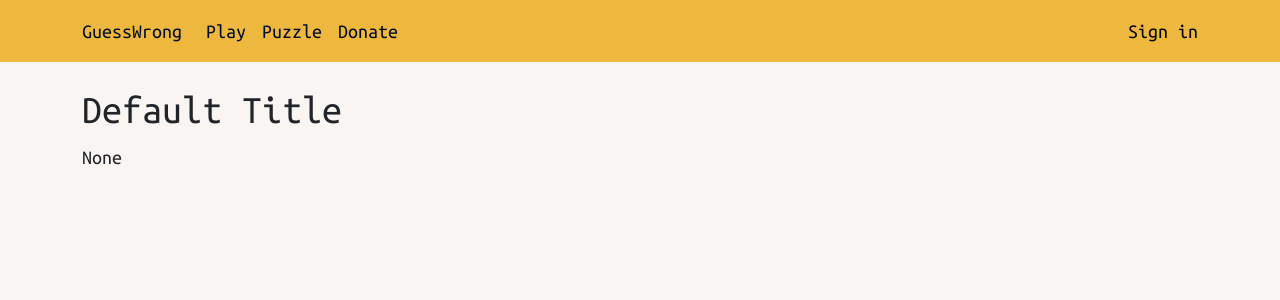
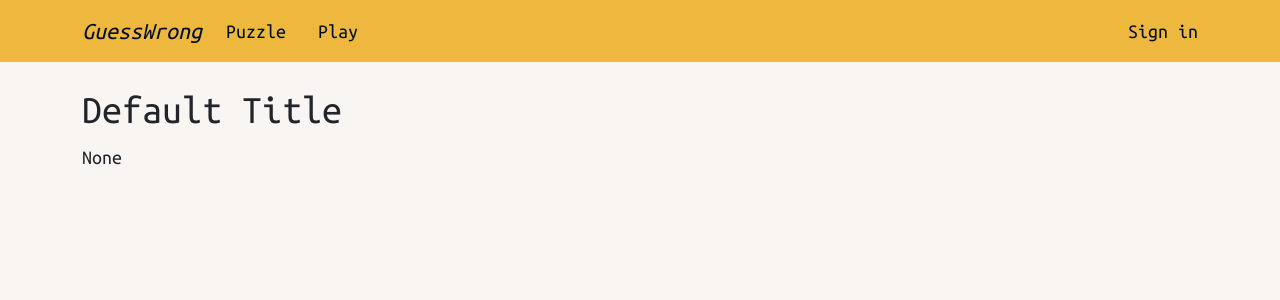
Before and after one commit to grenkoff/guess-wrong, a Django app: page / in a window 1280 px wide. Shown: the top 300 px of the page. Run offline with Django 5.2, Linux system fonts and the light colour scheme; data comes from the database, SQL or seed files in the repository; parts of the project's set-up code (start-up, migrations or seed data) failed here and were passed over; some libraries are stand-ins or nearby versions.

Commit message:
fix: navbar css

```diff
--- a/pages/templates/base.html
+++ b/pages/templates/base.html
@@ -12,6 +12,7 @@
     <meta name="viewport" content="width=device-width, initial-scale=1.0">
     <script src="https://accounts.google.com/gsi/client" async></script>
     <link href="{% static 'bootstrap-5.3.3-dist/css/bootstrap.min.css' %}" rel="stylesheet"/>
+    <link href="https://cdn.jsdelivr.net/npm/bootstrap-icons@1.5.0/font/bootstrap-icons.css" rel="stylesheet" >
     <link href="https://fonts.googleapis.com/css2?family=Ubuntu+Mono&display=swap" rel="stylesheet">
     <link href="{% static 'css/base.css' %}" rel="stylesheet" />
     <link href="{% static 'css/navbar.css' %}" rel="stylesheet" />
--- a/pages/templates/navbar.html
+++ b/pages/templates/navbar.html
@@ -1,33 +1,63 @@
 {% load static %}
 <nav class="navbar navbar-expand-lg bg-body-tertiary">
-  <div class="container">
-    <a class="navbar-brand" href="{% url 'pages:home' %}">GuessWrong</a>
-    <button class="navbar-toggler" type="button" data-bs-toggle="collapse" data-bs-target="#navbarText" aria-controls="navbarText" aria-expanded="false" aria-label="Toggle navigation">
-      <span class="navbar-toggler-icon"></span>
+  <div class="container position-relative d-flex justify-content-between align-items-center">
+
+    <a class="navbar-brand mx-auto fs-4" href="{% url 'pages:home' %}" style="font-style: italic;">GuessWrong</a>
+
+    <button id="navbar-toggler" class="navbar-toggler custom-toggler position-absolute end-0 me-2" type="button" data-bs-toggle="collapse" data-bs-target="#navbarText" aria-controls="navbarText" aria-expanded="false" aria-label="Toggle navigation">
+      <i class="bi bi-three-dots-vertical" id="toggler-icon"></i>
     </button>
+
+    <!-- Collapsible Menu Links -->
     <div class="collapse navbar-collapse" id="navbarText">
-      <ul class="navbar-nav me-auto mb-2 mb-lg-0">
-        <li class="nav-item">
+      <ul class="navbar-nav mb-2 mb-lg-0 d-flex align-items-center">
+        <li class="nav-item ms-3">
+          <a class="nav-link" href="{% url 'puzzle:puzzle' %}">Puzzle</a>
+        </li>
+
+        <li class="nav-item ms-3">
           <a class="nav-link" href="#">Play</a>
         </li>
-        <li class="nav-item">
-          <a class="nav-link" href="{% url 'puzzle:puzzle' %}">Puzzle</a>
+
+        <!-- Sign in Link for small screens -->
+        {% if request.session.user_data %}
+        <span class="navbar-text">
+          <div class="d-flex align-items-center d-lg-none">
+            <!-- <span>Hi, {{ request.session.user_data.given_name }}</span> -->
+            <a href="/sign-out" class="nav-link ms-2">Sign out</a>
+            <img src="{{ request.session.user_data.picture }}" alt="User picture" class="rounded-circle ms-2" style="width: 30px; height: 30px;">
+          </div>
+        </span>
+        {% else %}
+        <li class="nav-item ms-3 d-lg-none"> <!-- Only visible on small screens -->
+          <a class="nav-link" href="{% url 'sim:sign_in' %}">Sign in</a>
         </li>
-        <li class="nav-item">
-          <a class="nav-link" href="#">Donate</a>
-        </li>
+        {% endif %}
       </ul>
+    </div>
+
+    <!-- User Authentication Links for large screens (right-aligned) -->
+    <div class="d-none d-lg-flex align-items-center ms-auto">
+      {% if request.session.user_data %}
       <span class="navbar-text">
-        {% if request.session.user_data %}
         <div class="d-flex align-items-center">
-          <span>Hi, {{ request.session.user_data.given_name }}</span>
+          <!-- <span>Hi, {{ request.session.user_data.given_name }}</span> -->
+          <a href="/sign-out" class="nav-link ms-2">Sign out</a>
           <img src="{{ request.session.user_data.picture }}" alt="User picture" class="rounded-circle ms-2" style="width: 30px; height: 30px;">
-          <a href="/sign-out" class="nav-link ms-2">Sign out</a>
         </div>
-        {% else %}
-        <a class="nav-link" href="{% url 'sim:sign_in' %}">Sign in</a>
-        {% endif %}
       </span>
+      {% else %}
+      <a class="nav-link" href="{% url 'sim:sign_in' %}">Sign in</a>
+      {% endif %}
     </div>
   </div>
 </nav>
+
+<!-- JavaScript to toggle the button icon -->
+<script>
+  document.getElementById('navbar-toggler').addEventListener('click', function () {
+    const icon = document.getElementById('toggler-icon');
+    icon.classList.toggle('bi-three-dots-vertical');
+    icon.classList.toggle('bi-x-lg');
+  });
+</script>
--- a/puzzle/models.py
+++ b/puzzle/models.py
@@ -31,6 +31,7 @@
 
 class RealWord(models.Model):
     word = models.CharField(max_length=50, unique=True)
+    transcription = models.CharField(max_length=50, blank=True, null=True)
     definition = models.TextField(max_length=1000)
 
     def __str__(self):
--- a/static/css/navbar.css
+++ b/static/css/navbar.css
@@ -5,3 +5,16 @@
   background-color: var(--flash) !important;
   color: var(--night) !important;
 }
+
+.navbar-toggler {
+  top: 0%;
+}
+
+.custom-toggler {
+  height: 40px;
+  width: 50px;
+}
+
+.custom-toggler:focus {
+  box-shadow: none;
+}
```
Also changed, not shown: puzzle/templates/puzzle/word.html (+7 -2 lines), puzzle/migrations/0006_realword_transcription.py (added).
